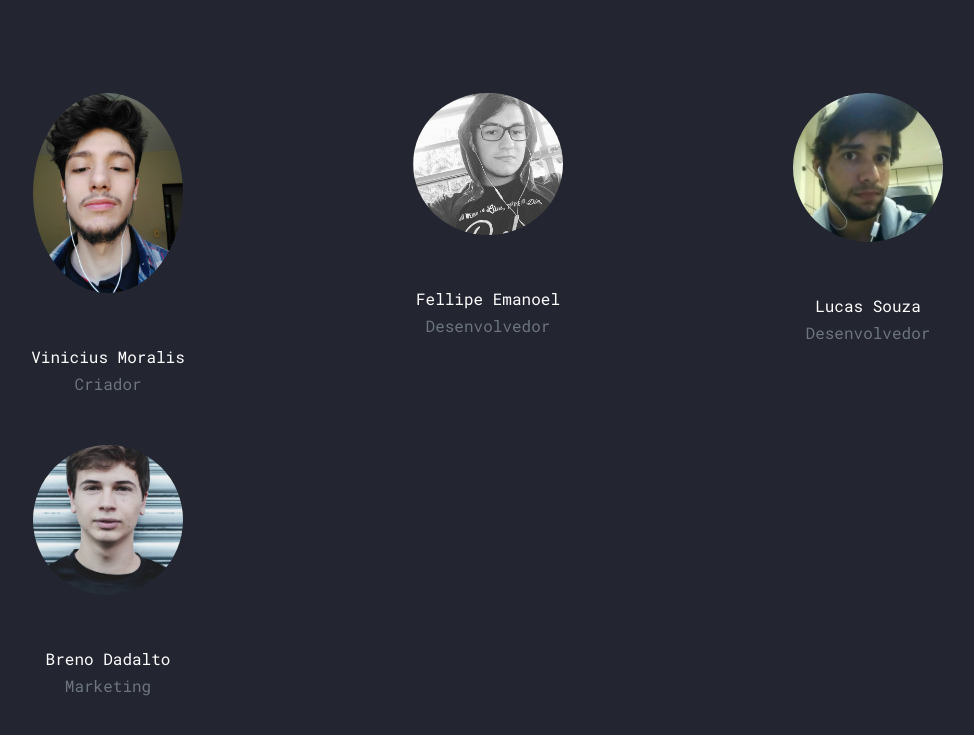
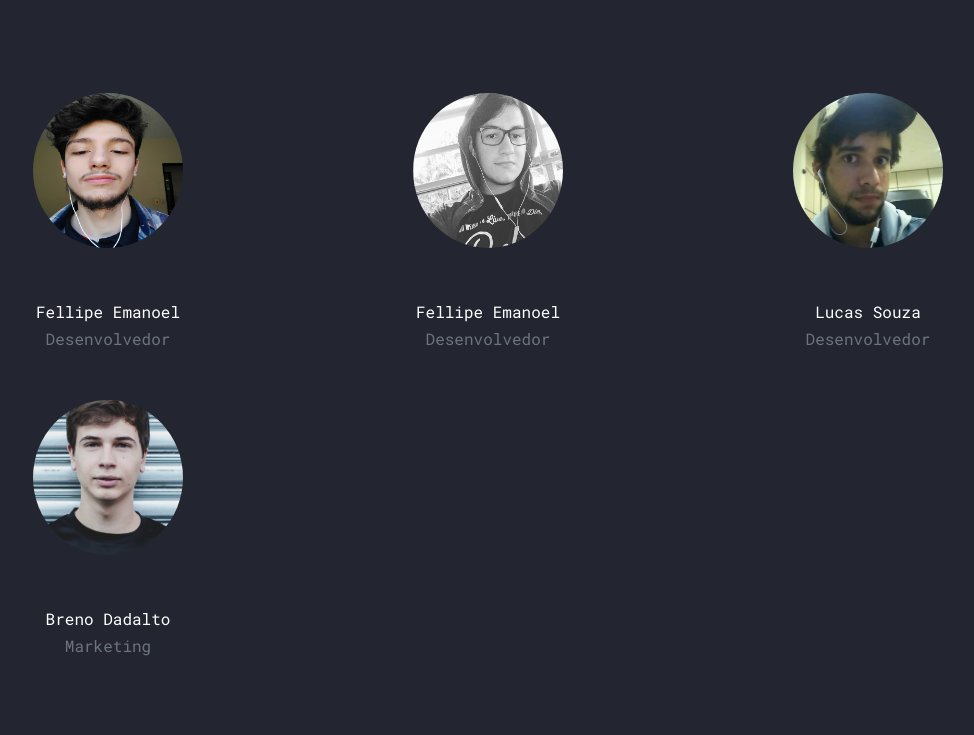
Before and after one commit to fellipesnoww/security4u-landingpage, a plain HTML site: page about.html in a window 1280 px wide. Shown: the part 1414-2149 px from the top of the page, without its empty margins (152-1126 px from the left). Drawn offline with Linux system fonts and the light colour scheme; files whose address does not match are found by name.

Commit message:
Corrigindo imagens e rodapé

```diff
--- a/about.html
+++ b/about.html
@@ -93,14 +93,14 @@
 
         <div class="row">
 
-          <div class="col-md-4 col-lg-4 mb-4 mb-lg-4" data-aos="fade-up" data-aos-delay="100">
+          <div class="col-md-4 col-lg-4 mb-4 mb-lg-4" data-aos="fade-up" data-aos-delay="200">
             <div class="testimony text-center">
               <figure>
-                <img src="images/vinicius.jpeg" alt="Image" class="img-fluid">
+                <img src="images/vinicius.png" alt="Image" class="resize-image">
               </figure>
               <blockquote>
-                <p class="author mb-0">Vinicius Moralis</p>
-                <p class="text-muted mb-4">Criador</p>
+                <p class="author mb-0">Fellipe Emanoel</p>
+                <p class="text-muted mb-4">Desenvolvedor</p>
               </blockquote>
             </div>
           </div>
@@ -108,7 +108,7 @@
           <div class="col-md-4 col-lg-4 mb-4 mb-lg-4" data-aos="fade-up" data-aos-delay="200">
             <div class="testimony text-center">
               <figure>
-                <img src="images/fellipe.png" alt="Image" class="img-fluid">
+                <img src="images/fellipe.png" alt="Image" class="resize-image">
               </figure>
               <blockquote>
                 <p class="author mb-0">Fellipe Emanoel</p>
@@ -120,7 +120,7 @@
           <div class="col-md-4 col-lg-4 mb-4 mb-lg-4" data-aos="fade-up" data-aos-delay="300">
             <div class="testimony text-center">
               <figure>
-                <img src="images/lucas.png" alt="Image" class="img-fluid">
+                <img src="images/lucas.png" alt="Image" class="resize-image">
               </figure>
               <blockquote>
                 <p class="author mb-0">Lucas Souza</p>
@@ -132,7 +132,7 @@
           <div class="col-md-4 col-lg-4 mb-4 mb-lg-4" data-aos="fade-up" data-aos-delay="300">
               <div class="testimony text-center">
                 <figure>
-                  <img src="images/breno.jpg" alt="Image" class="img-fluid">
+                  <img src="images/breno.jpg" alt="Image" class="resize-image">
                 </figure>
                 <blockquote>
                   <p class="author mb-0">Breno Dadalto</p>
@@ -185,8 +185,8 @@
               <div class="col-md-3 ml-auto">
                 <h2 class="footer-heading text-uppercase mb-4">Links Rápidos</h2>
                 <ul class="list-unstyled">
-                  <li><a href="C:\Users\felli\OneDrive\Área de Trabalho\security4u-landingPage/index.html">Início</a></li>
-                  <li><a href="C:\Users\felli\OneDrive\Área de Trabalho\security4u-landingPage/contact.html">Contate-nos</a></li>
+                  <li><a href="index.html">Início</a></li>
+                  <li><a href="contact.html">Contate-nos</a></li>
                 </ul>
               </div>
               <div class="col-md-4">
--- a/css/style.css
+++ b/css/style.css
@@ -778,3 +778,8 @@ h1, h2, h3, h4, h5,
   width: 40px;
   height: 40px;
   line-height: 40px; }
+
+.resize-image {
+  width:200px;
+  height:155px;
+}
```
Also changed, not shown: contact.html (+2 -2 lines), index.html (+2 -2 lines), images/vinicius.jpeg (deleted), images/vinicius.png (added).
